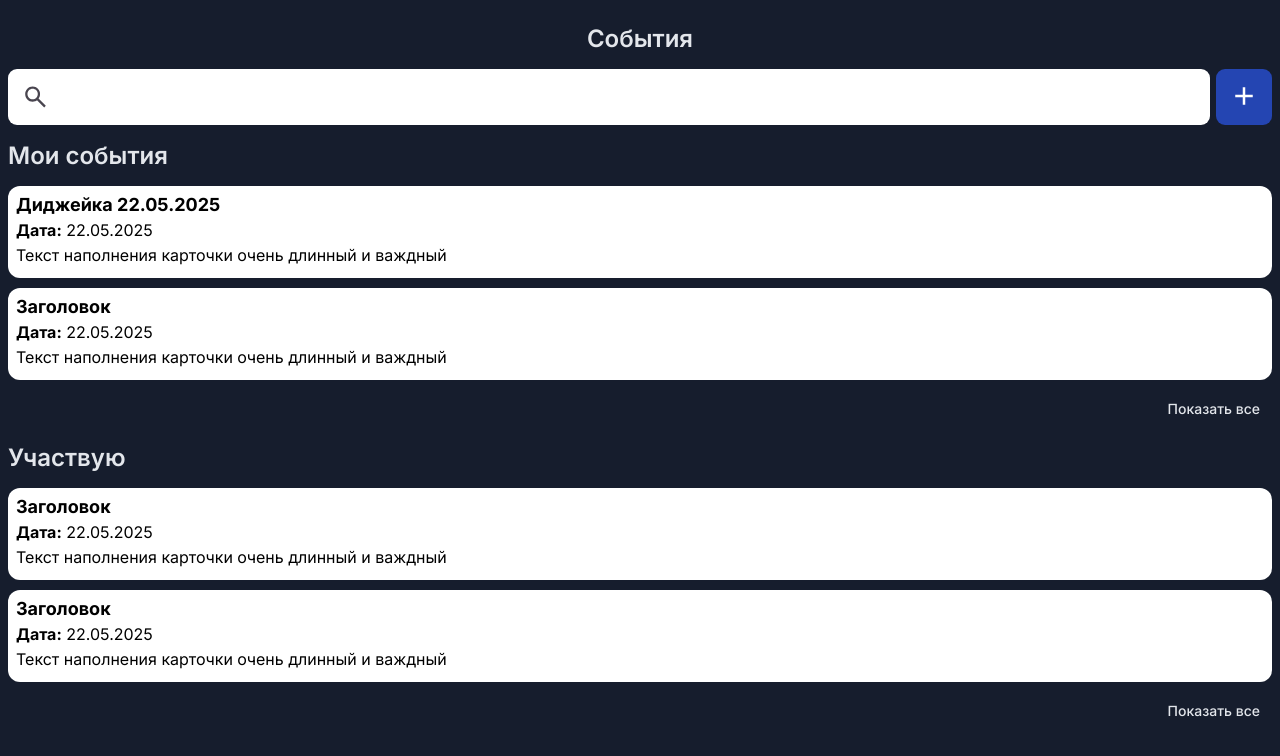
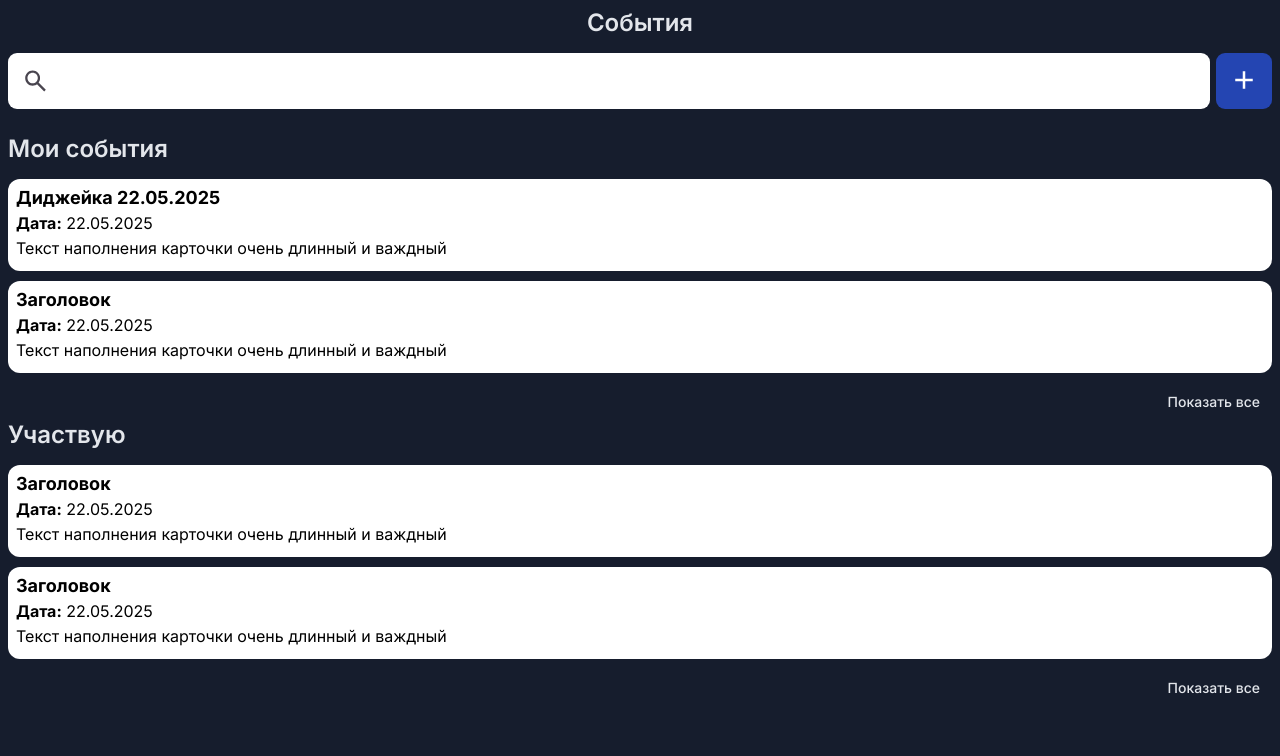
Before and after one commit to zZENNn/TimeSlots_TMA, a React (Vite) app: page / in a window 1280 px wide. Shown: the top 756 px of the page. Built offline with nearby package versions, Linux system fonts and the light colour scheme.

Commit message:
reduced bottom block margin

```diff
--- a/src/components/Heading/Heading.scss
+++ b/src/components/Heading/Heading.scss
@@ -8,4 +8,5 @@
     color: #E3E6EB;
     margin-left: auto;
     margin-right: auto;
+
 }
--- a/src/components/Heading/Heading.tsx
+++ b/src/components/Heading/Heading.tsx
@@ -4,6 +4,8 @@ import './Heading.scss'
 
 export type HeadingProps = {
     text: string
+    id?: string
+    className?: string
 }
 
 export default function Heading(props: HeadingProps) {
--- a/src/pages/EventsPage/EventsPage.scss
+++ b/src/pages/EventsPage/EventsPage.scss
@@ -2,6 +2,10 @@
     display: flex;
     flex-direction: row;
     justify-content: end;
+}
+
+.EventsWrap{
+    margin-top: 25px;
 }
 
 .Events{
@@ -13,3 +17,7 @@
     margin: 10px 0;
 
 }
+
+.Heading{
+    margin-top: 0;
+}
--- a/src/pages/EventsPage/EventsPage.tsx
+++ b/src/pages/EventsPage/EventsPage.tsx
@@ -14,6 +14,7 @@ export default function EventsPage() {
     <>
         <Header headingText='События'/>
         <SearchBar/>
+        <div className="EventsWrap">
           <Heading text='Мои события'/>
           <div className="Events">
             <Card title='Диджейка 22.05.2025' date='22.05.2025' description='Текст наполнения карточки очень длинный и важдный' className='Events-Card'/>
@@ -22,7 +23,9 @@ export default function EventsPage() {
           <div className="moreButtonBlock">
             <TextButton text='Показать все'/>
           </div>
-        <Heading text='Участвую'/>
+
+          <Heading text='Участвую' id='Participate'/>
+
           <div className="Events">
           <Card title='Заголовок' date='22.05.2025' description='Текст наполнения карточки очень длинный и важдный' className='Events-Card'/>
           <Card title='Заголовок' date='22.05.2025' description='Текст наполнения карточки очень длинный и важдный' className='Events-Card'/>
@@ -30,6 +33,8 @@ export default function EventsPage() {
           <div className="moreButtonBlock">
             <TextButton text='Показать все'/>
           </div>
+        </div>
+
     </>
   )
 }
```
Lines whose indentation alone changed are shown as unchanged.
